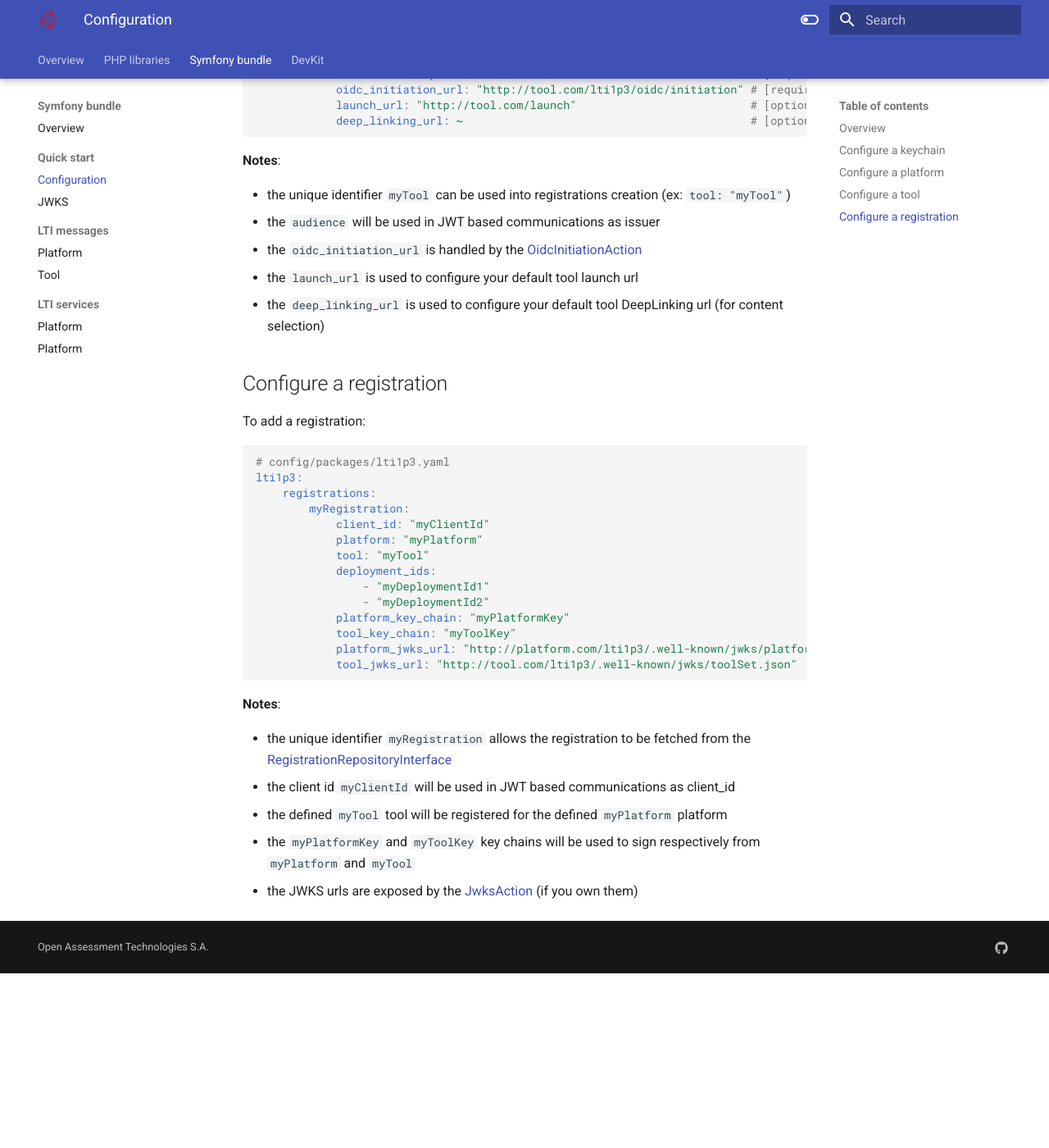
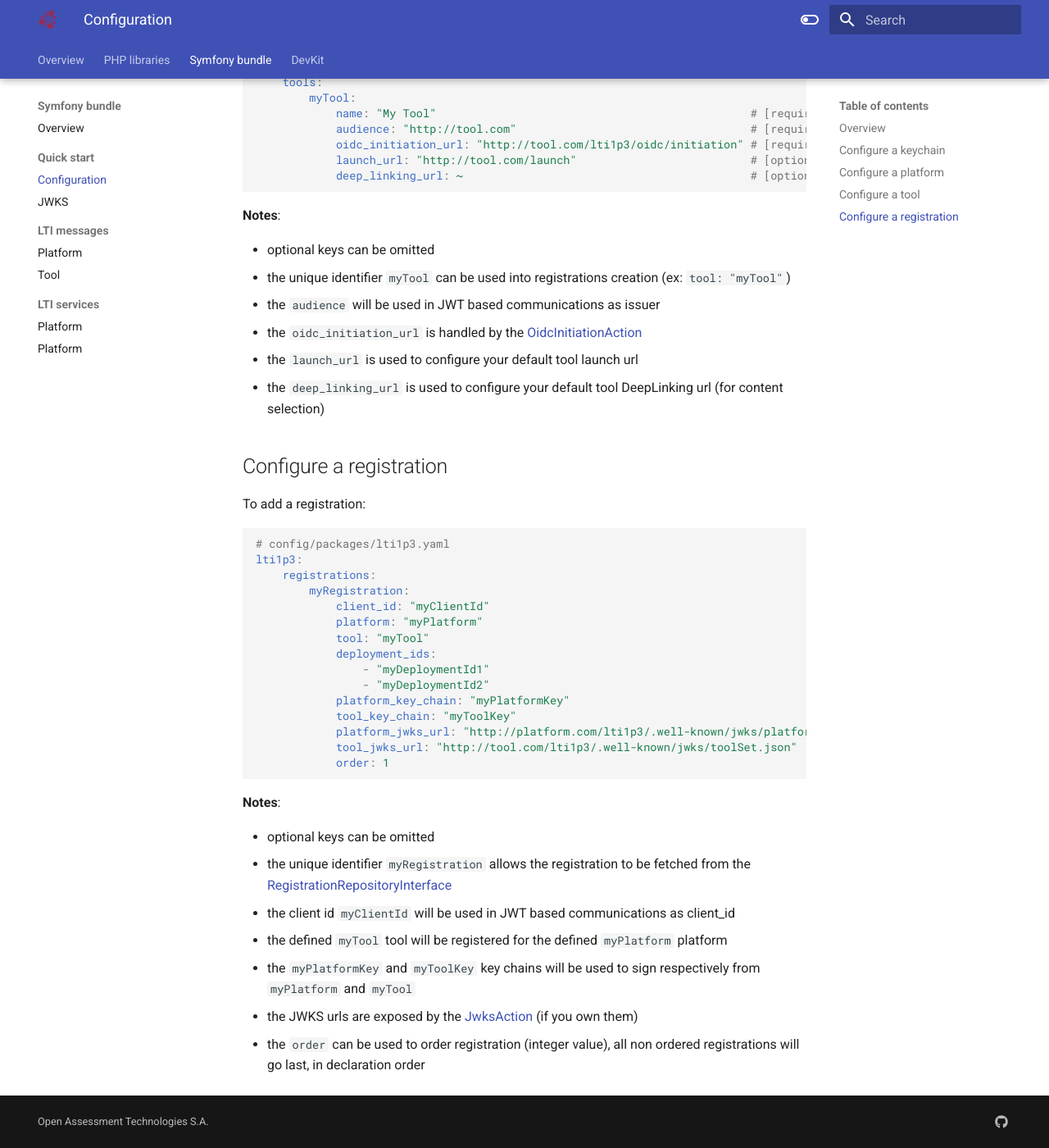
Before and after one commit to oat-sa/doc-lti1p3, an MkDocs documentation site: the page built from docs/bundle/doc/quickstart/configuration.md, in a window 1280 px wide and 1400 px high, scrolled down 2766 px. Shown: the whole window at 82% size. Built offline with MkDocs 1.6.1 and Material for MkDocs 9.7.7, drawn with Linux system fonts in a browser that asks for light colours; before the commit the page ends 3953 px from its top, so only the background shows below that; some of the changed text lies outside the part shown.

Commit message:
feat: content update

````diff
--- a/docs/bundle/doc/quickstart/configuration.md
+++ b/docs/bundle/doc/quickstart/configuration.md
@@ -80,6 +80,7 @@ lti1p3:
 ```
 **Notes**:
 
+- optional keys can be omitted
 - the unique identifier `myKey` can be used from the [KeyChainRepositoryInterface](https://github.com/oat-sa/lib-lti1p3-core/blob/master/src/Security/Key/KeyChainRepositoryInterface.php#L27)
 - the key set name `myKeySetName` can be used to group key chains together, like by example in the [JwksAction](https://github.com/oat-sa/bundle-lti1p3/blob/master/Action/Jwks/JwksAction.php)
 
@@ -99,6 +100,7 @@ lti1p3:
 ```
 **Notes**:
 
+- optional keys can be omitted
 - the unique identifier `myPlatform` can be used into registrations creation (ex: `platform: "myPlatform"`)
 - the `audience` will be used in JWT based communications as issuer
 - the `oidc_authentication_url` is automated by the [OidcAuthenticationAction](https://github.com/oat-sa/bundle-lti1p3/blob/master/Action/Platform/Message/OidcAuthenticationAction.php)
@@ -121,6 +123,7 @@ lti1p3:
 ```
 **Notes**:
 
+- optional keys can be omitted
 - the unique identifier `myTool` can be used into registrations creation (ex: `tool: "myTool"`)
 - the `audience` will be used in JWT based communications as issuer
 - the `oidc_initiation_url` is handled by the [OidcInitiationAction](https://github.com/oat-sa/bundle-lti1p3/blob/master/Action/Tool/Message/OidcInitiationAction.php)
@@ -146,11 +149,14 @@ lti1p3:
             tool_key_chain: "myToolKey"                                                        # [optional] tool key chain identifier
             platform_jwks_url: "http://platform.com/lti1p3/.well-known/jwks/platformSet.json"  # [optional] platform JWKS url
             tool_jwks_url: "http://tool.com/lti1p3/.well-known/jwks/toolSet.json"              # [optional] tool JWKS url
+            order: 1                                                                           # [optional] order of the registration
 ```
 **Notes**:
 
+- optional keys can be omitted
 - the unique identifier `myRegistration` allows the registration to be fetched from the [RegistrationRepositoryInterface](https://github.com/oat-sa/lib-lti1p3-core/blob/master/src/Registration/RegistrationRepositoryInterface.php#L27)
 - the client id `myClientId` will be used in JWT based communications as client_id
 - the defined `myTool` tool will be registered for the defined `myPlatform` platform
 - the `myPlatformKey` and `myToolKey` key chains will be used to sign respectively from `myPlatform` and `myTool`
 - the JWKS urls are exposed by the [JwksAction](https://github.com/oat-sa/bundle-lti1p3/blob/master/Action/Jwks/JwksAction.php) (if you own them)
+- the `order` can be used to order registration (integer value), all non ordered registrations will go last, in declaration order
````
